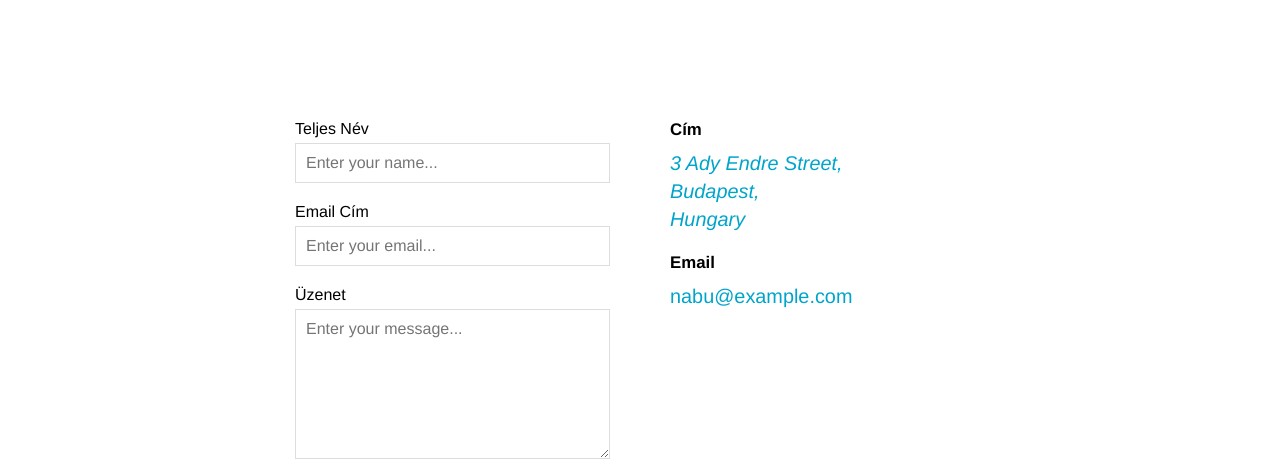
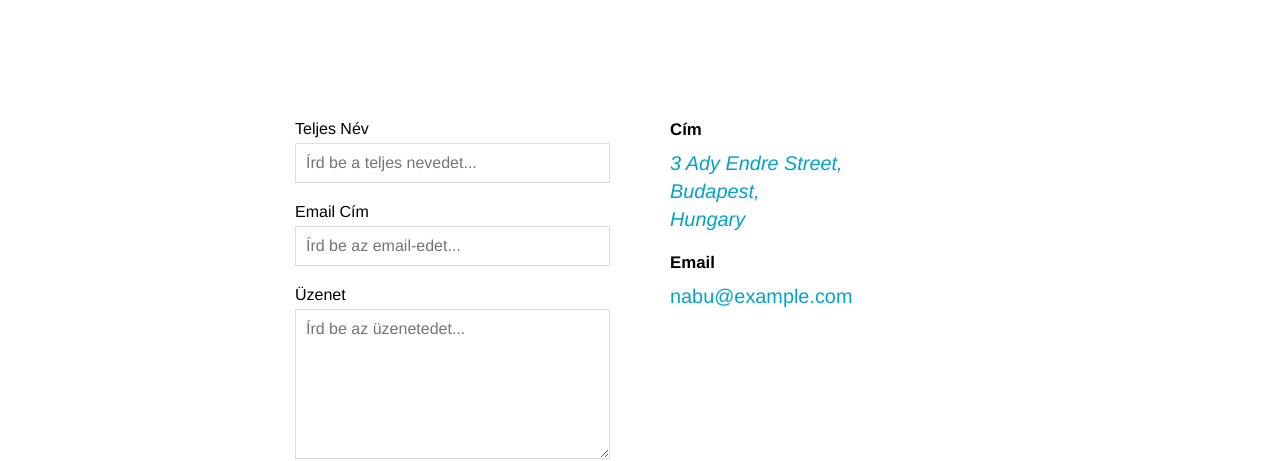
Before and after one commit to Nabu-Writing/NabuWebsite, a Jekyll site: the page built from contact.html, in a window 1280 px wide. Shown: the part 775-1236 px from the top of the page. Built offline with Jekyll 4.4.1, drawn with Linux system fonts in a browser that asks for light colours.

Commit message:
Another one

```diff
--- a/contact.html
+++ b/contact.html
@@ -18,13 +18,13 @@ map:
 		<input type="text" name="_gotcha" style="display: none;">
 
 		<label for="name">Teljes Név</label>
-		<input type="text" name="name" id="name" placeholder="Enter your name..." />
+		<input type="text" name="name" id="name" placeholder="Írd be a teljes nevedet..." />
 
 		<label for="email">Email Cím</label>
-		<input type="email" name="email" id="email" placeholder="Enter your email..." required />
+		<input type="email" name="email" id="email" placeholder="Írd be az email-edet..." required />
 
 		<label for="message">Üzenet</label>
-		<textarea name="message" id="message" placeholder="Enter your message..."></textarea>
+		<textarea name="message" id="message" placeholder="Írd be az üzenetedet..."></textarea>
 
 		<input type="submit" value="Send Message" />
 	</form>
```
